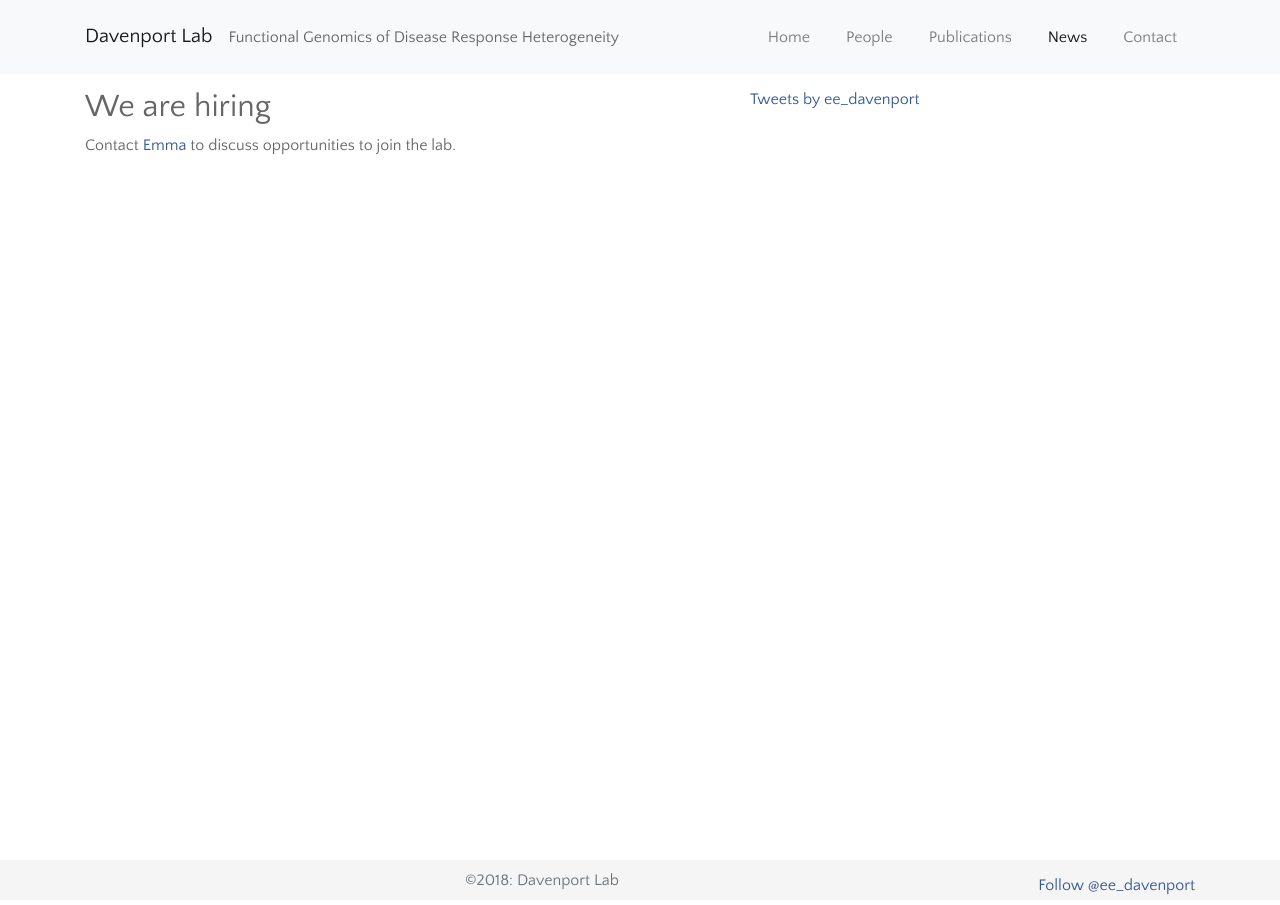
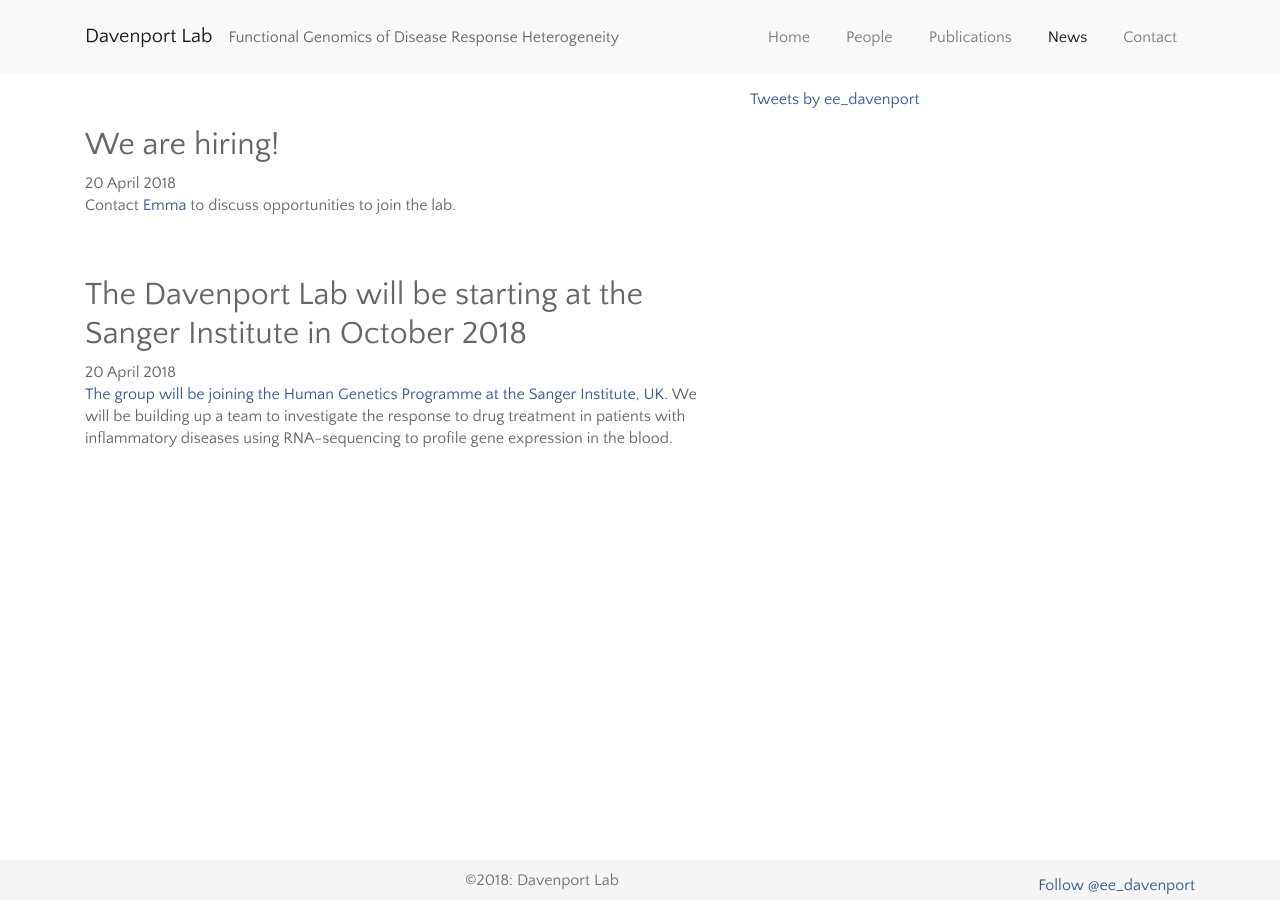
Before and after one commit to davenportlab/davenportlab.github.io, a Jekyll site: the page built from news.md, in a window 1280 px wide. Built offline with Jekyll 4.4.1, drawn with Linux system fonts in a browser that asks for light colours; nearby versions of some CDN libraries; comment, search, counter and statistics services are not loaded; our own code applies the rules of GitHub Pages for plain Markdown files.

Commit message:
Added Sanger announcement to news page (#7)

```diff
--- a/news.md
+++ b/news.md
@@ -1,6 +1,15 @@
 ---
 layout: twitter_side
 ---
+<br>
+# We are hiring!
+20 April 2018
+Contact [Emma](mailto:edaven@broadinstitute.org) to discuss opportunities to join the lab.
+<br>
+<br>
+<br>
 
-# We are hiring
-Contact [Emma](mailto:edaven@broadinstitute.org) to discuss opportunities to join the lab.
+
+# The Davenport Lab will be starting at the Sanger Institute in October 2018
+20 April 2018
+[The group will be joining the Human Genetics Programme at the Sanger Institute, UK.](http://www.sanger.ac.uk/news/view/emma-davenport-and-hilary-martin-lead-research-groups-human-genetics-programme){:target="_blank"}  We will be building up a team to investigate the response to drug treatment in patients with inflammatory diseases using RNA-sequencing to profile gene expression in the blood.
```
